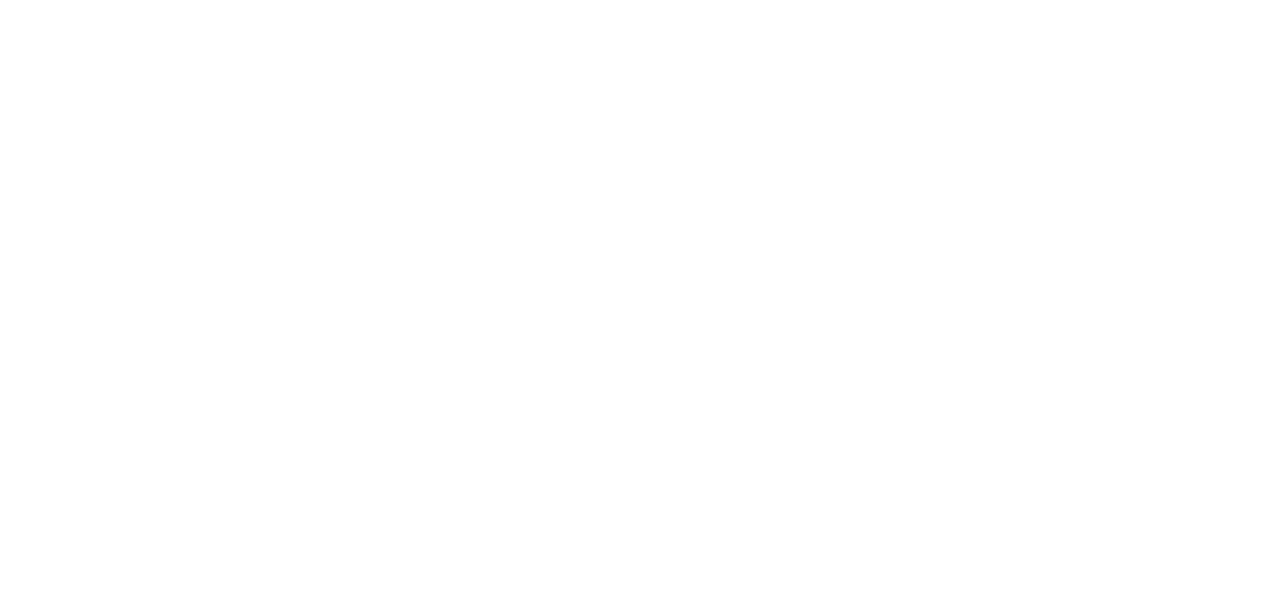
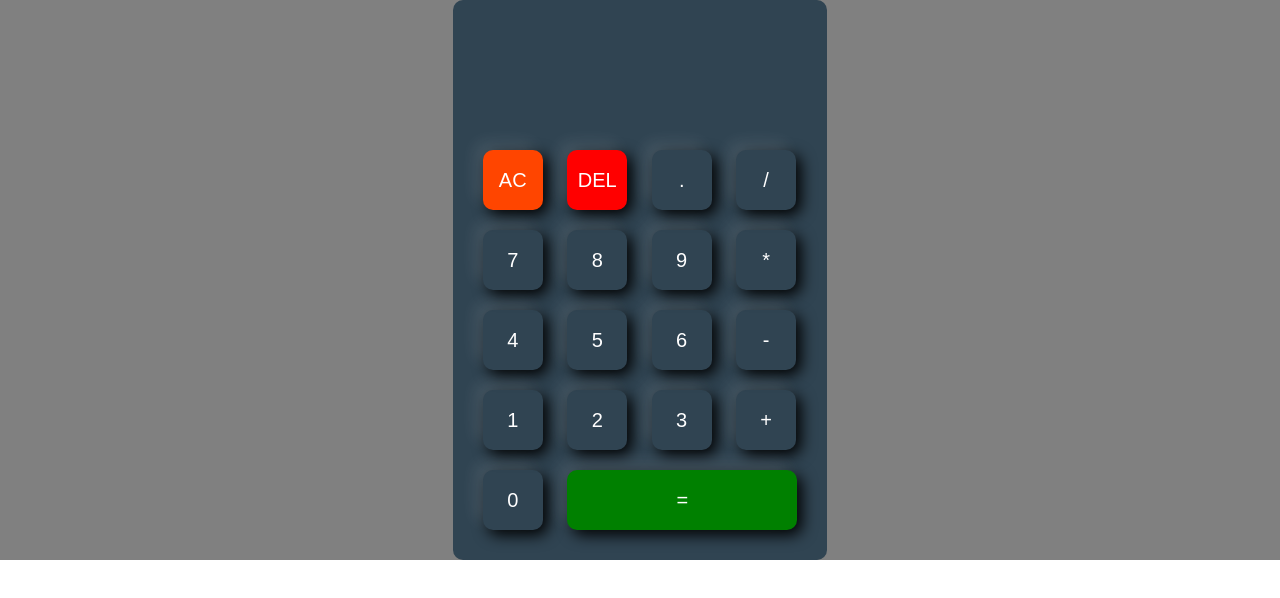
Before and after one commit to misssizakele/calculator, a plain HTML site: page index.html in a window 1280 px wide. Drawn offline with Linux system fonts and the light colour scheme.

Commit message:
Build a calculator with all the buttons

```diff
--- a/index.html
+++ b/index.html
@@ -2,10 +2,45 @@
 <html>
     <head>
         <title>Calculator in Javascript</title>
-        <link href="style.css" rel="style">
-        <script src="script.js" defer></script>
+        <link rel="stylesheet" href="style.css">
     </head>
     <body>
-
+        <div class="container">
+            <div class="calculator">
+                <form>
+                    <div class="display">
+                        <input type="text" name="display">
+                    </div>
+                    <div>
+                        <input type="button" value="AC" class="clear">
+                        <input type="button" value="DEL" class="delete" onclick="display.value=display.value.toString().slice(0,-1)">
+                        <input type="button" value="." onclick="display.value = '.' ">
+                        <input type="button" value="/" onclick="display.value = '/' ">
+                    </div>
+                    <div>
+                        <input type="button" value="7" onclick="display.value += '7' ">
+                        <input type="button" value="8" onclick="display.value += '8' ">
+                        <input type="button" value="9" onclick="display.value += '9' ">
+                        <input type="button" value="*" onclick="display.value = '*' ">
+                    </div>
+                    <div>
+                        <input type="button" value="4" onclick="display.value += '4' ">
+                        <input type="button" value="5" onclick="display.value += '5' ">
+                        <input type="button" value="6" onclick="display.value += '6' ">
+                        <input type="button" value="-" onclick="display.value = '-' ">
+                    </div>
+                    <div>
+                        <input type="button" value="1" onclick="display.value += '1' ">
+                        <input type="button" value="2" onclick="display.value += '2' ">
+                        <input type="button" value="3" onclick="display.value += '3' ">
+                        <input type="button" value="+" onclick="display.value = '+' ">
+                    </div>
+                    <div>
+                        <input type="button" value="0" onclick="display.value += '0' ">
+                        <input type="button" value="=" class="equal">
+                    </div>
+                </form>
+            </div>
+        </div>
     </body>
 </html>
--- a/style.css
+++ b/style.css
@@ -0,0 +1,62 @@
+*{
+    margin: 0;
+    padding: 0;
+    font-family: 'Poppins', sans-serif;
+    box-sizing: border-box;
+}
+
+.container{
+    width: 100%;
+    height: 100pv;
+    background-color: grey;
+    display: flex;
+    align-content: center;
+    justify-content: center;
+}
+
+.calculator{
+    background: #304452;
+    padding: 20px;
+    border-radius: 10px;
+}
+
+.calculator form input{
+    border: 0;
+    outline: 0;
+    width: 60px;
+    height: 60px;
+    border-radius: 10px;
+    box-shadow: -8px -8px 15px rgba(255, 255, 255, 0.1),5px 5px 15px rgba(0, 0, 0.2);
+    background: transparent;
+    font-size: 20px;
+    color: white;
+    cursor: pointer;
+    margin: 10px;
+}
+
+form .display{
+    display: flex;
+    justify-content: flex-end;
+    margin: 20px;
+}
+
+form .display input{
+    text-align: right;
+    flex: 1;
+    font-size: 45px;
+    box-shadow: none;
+}
+
+form input.equal{
+    width: 230px;
+    flex: 4;
+    background-color: green;
+}
+
+form input.delete{
+    background-color: red;
+}
+
+form input.clear{
+    background-color: orangered;
+}
```
Also changed, not shown: script.js (deleted).
